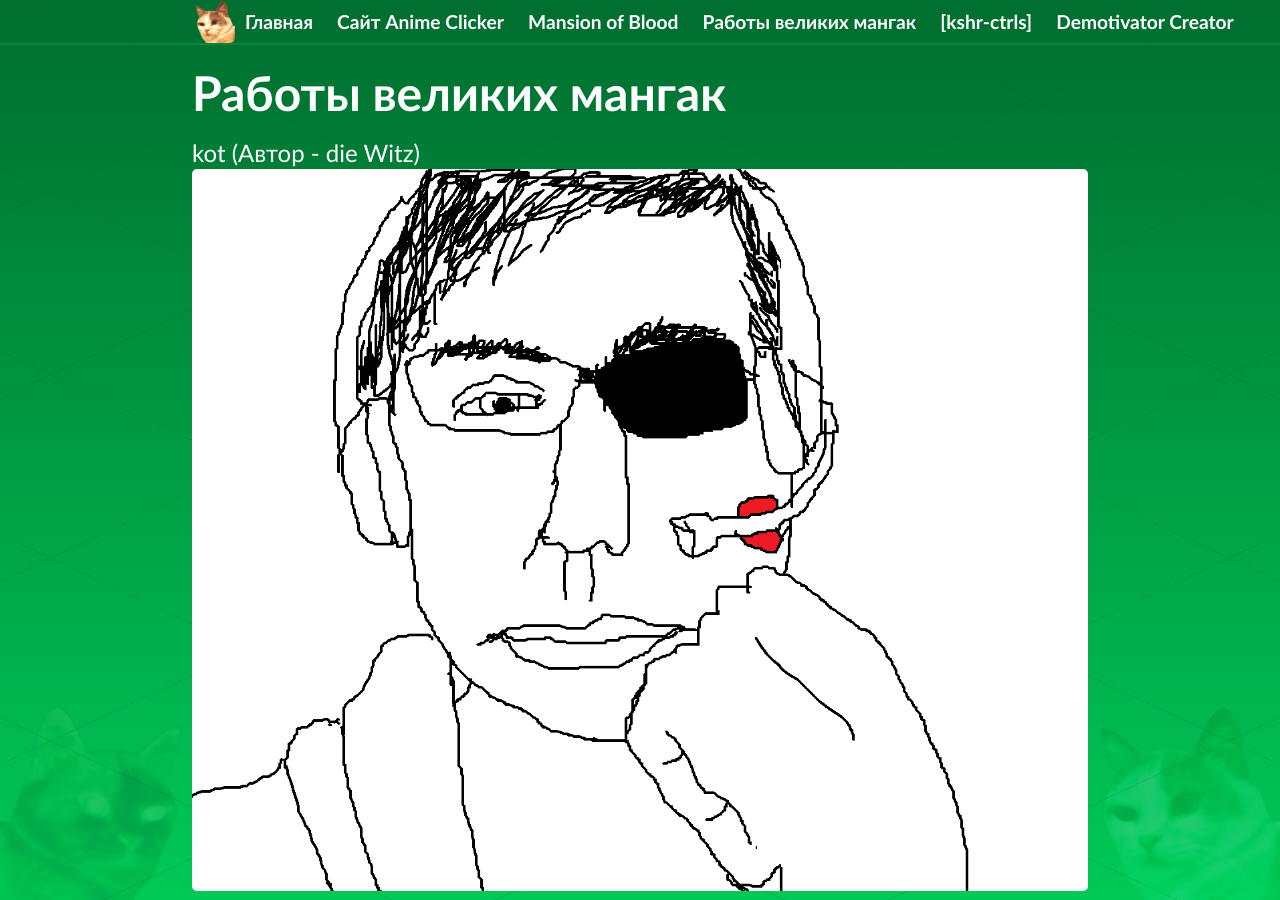
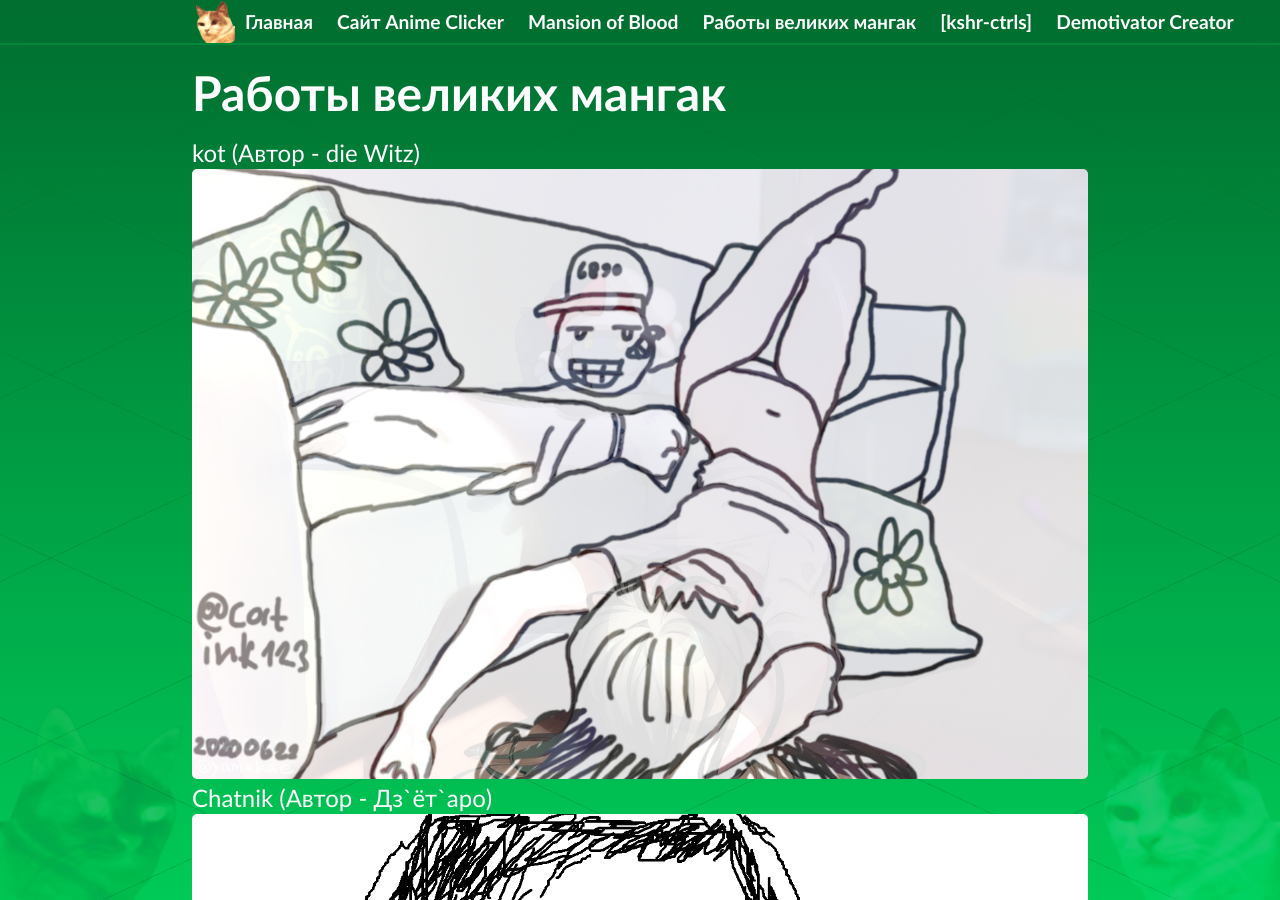
Before and after one commit to catink123/catink123.github.io, a Jekyll site: the page built from artworks/index.html, in a window 1280 px wide and 900 px high. Built offline with Jekyll 4.4.1, drawn with Linux system fonts in a browser that asks for light colours.

Commit message:
Fix kot.png

```diff
--- a/artworks/index.html
+++ b/artworks/index.html
@@ -6,7 +6,7 @@ title: Работы великих мангак
 	<h1>Работы великих мангак</h1>
 
 	<p>kot (Автор - die Witz)</p>
-	<img src="/artworks/images/chatnik.png" class="art"/>
+	<img src="/artworks/images/kot.png" class="art"/>
 
 	<p>Chatnik (Автор - Дз`ёт`аро)</p>
 	<img src="/artworks/images/chatnik.png" class="art"/>
```
